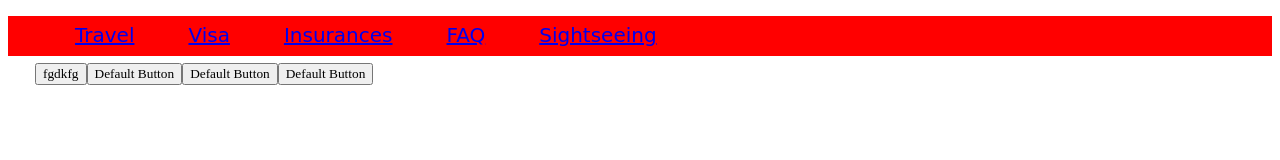
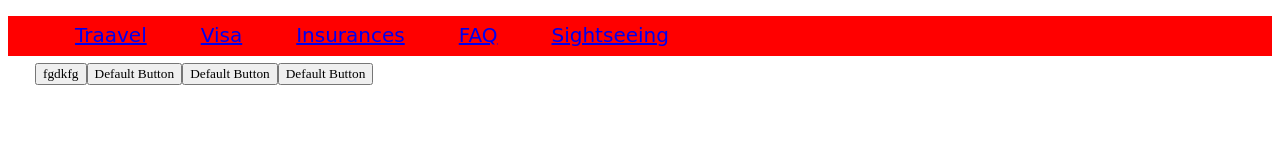
Before and after one commit to alex092792/week3exercise, a plain HTML site: page index.html in a window 1280 px wide. Drawn offline with Linux system fonts and the light colour scheme.

Commit message:
add one letter

```diff
--- a/index.html
+++ b/index.html
@@ -15,7 +15,7 @@
 	<!-- This is the Top Navigation -->
 	<nav class="top">
 		<ul>
-			<li><a href="https://mail.google.com/">Travel</a>
+			<li><a href="https://mail.google.com/">Traavel</a>
 			</li>
 			<li> <a href="https://mail.google.com/">Visa</a>
 			</li>
```
